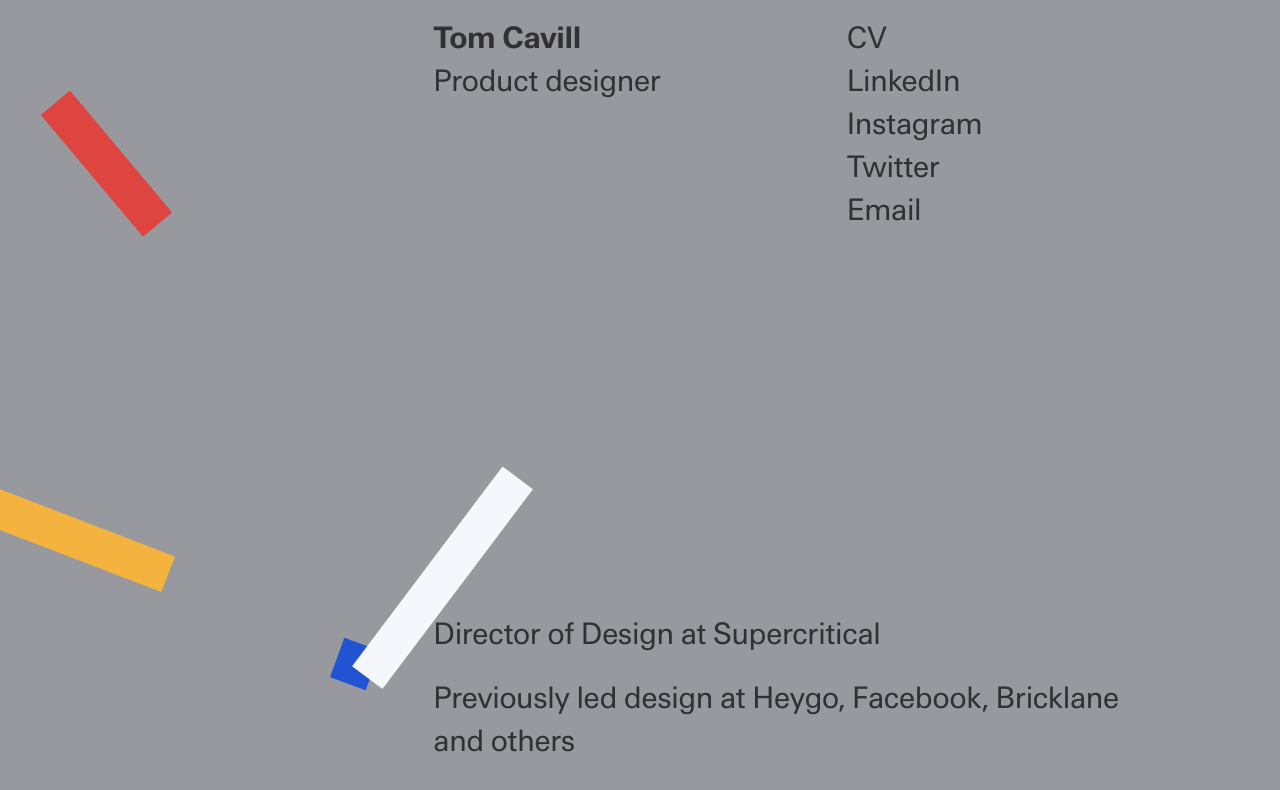
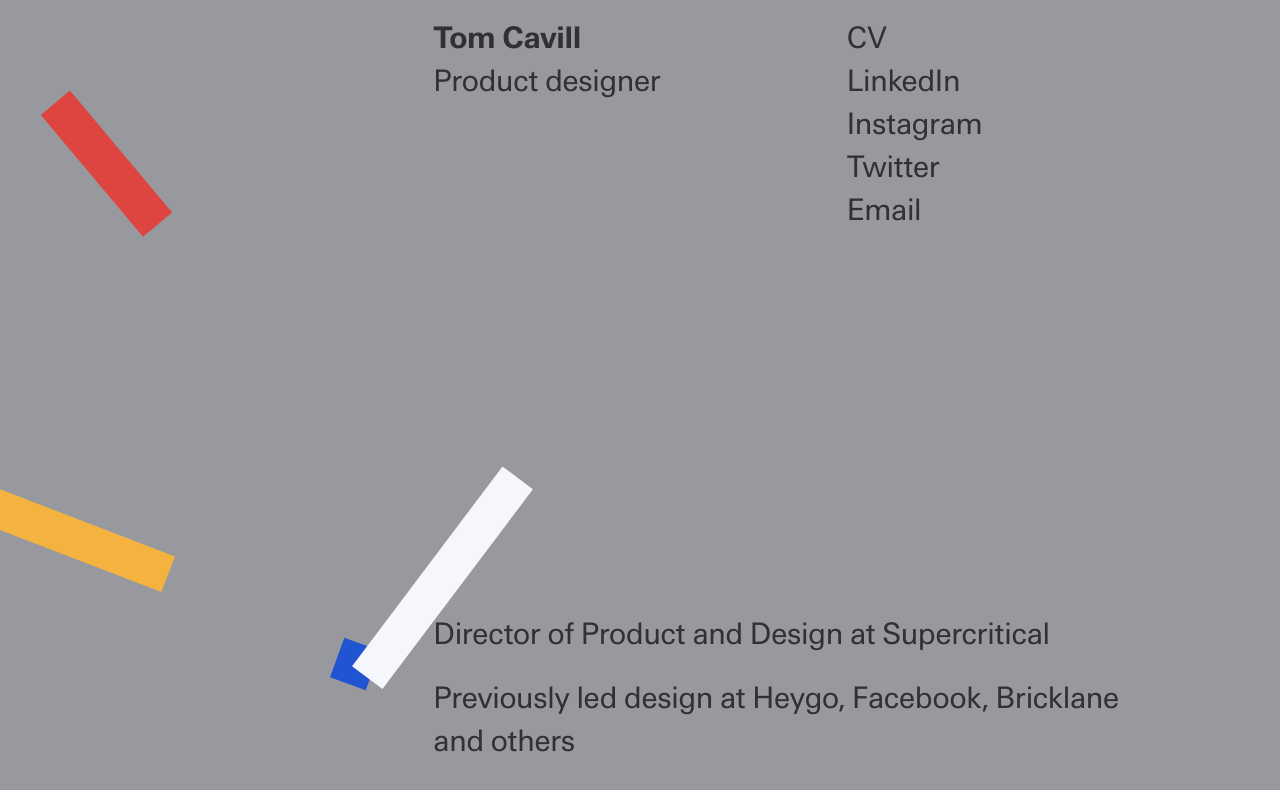
Before and after one commit to cavill/cavill.github.io, a plain HTML site: page index.html in a window 1280 px wide. Drawn offline with Linux system fonts and the light colour scheme.

Commit message:
changed job title

```diff
--- a/index.html
+++ b/index.html
@@ -5,7 +5,7 @@
     <meta charset="utf-8">
     <meta http-equiv="X-UA-Compatible" content="IE=edge">
     <meta name="viewport" content="width=device-width, initial-scale=1">
-    <meta name="description" content="Director of Design at Supercritical; co-founder, Bricklane">
+    <meta name="description" content="Director of Product and Design at Supercritical; co-founder, Bricklane">
     <meta name="author" content="Tom Cavill - @tomcavill">
 
     <link rel="stylesheet" type="text/css" href="styles.css">
@@ -39,7 +39,7 @@
           </div>
         </header>
         <main>
-          <p>Director of Design at <a href="https://gosupercritical.com/">Supercritical</a></p>
+          <p>Director of Product and Design at <a href="https://gosupercritical.com/">Supercritical</a></p>
 
           <p>Previously led design at Heygo, Facebook, Bricklane and others</p>
         </main>
```
